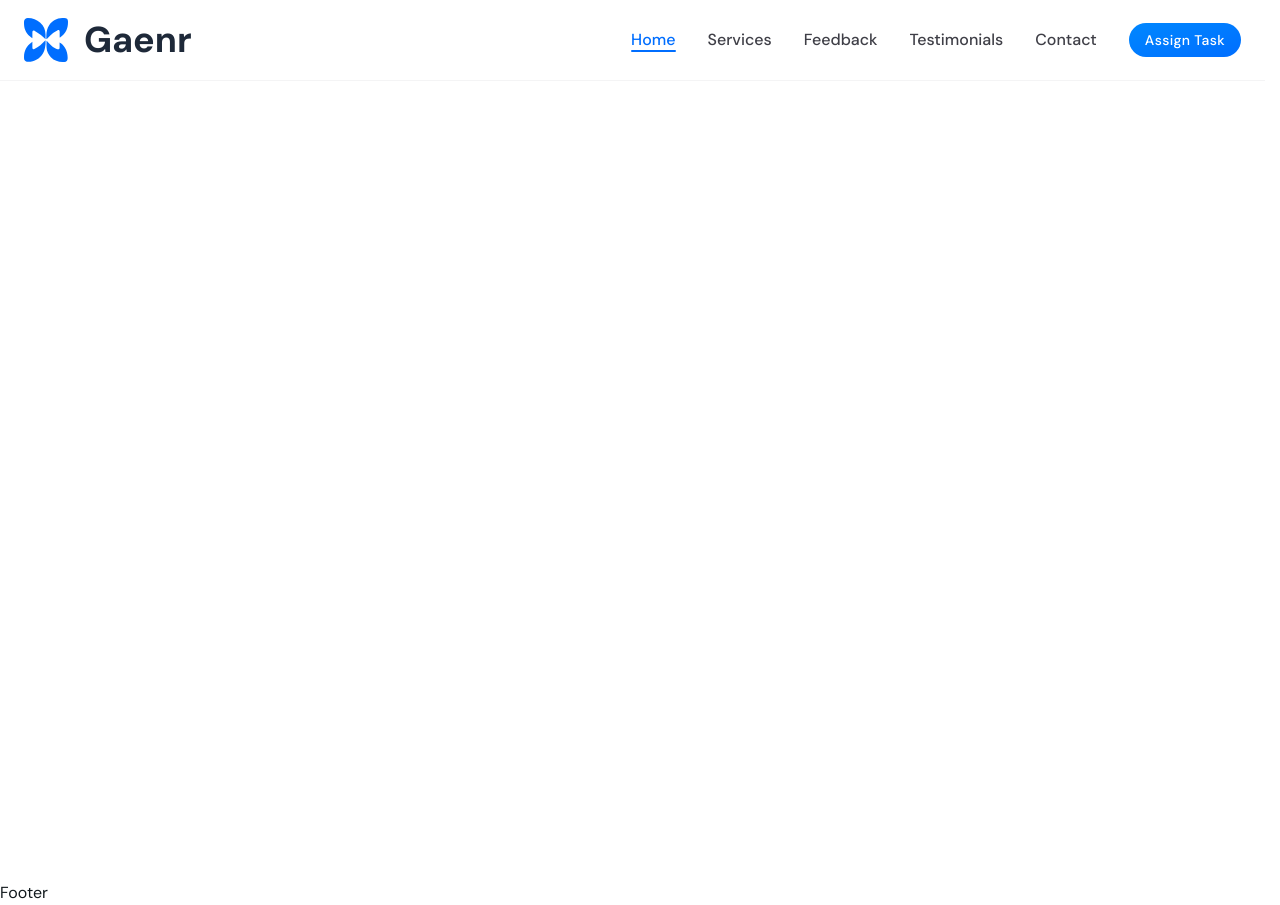
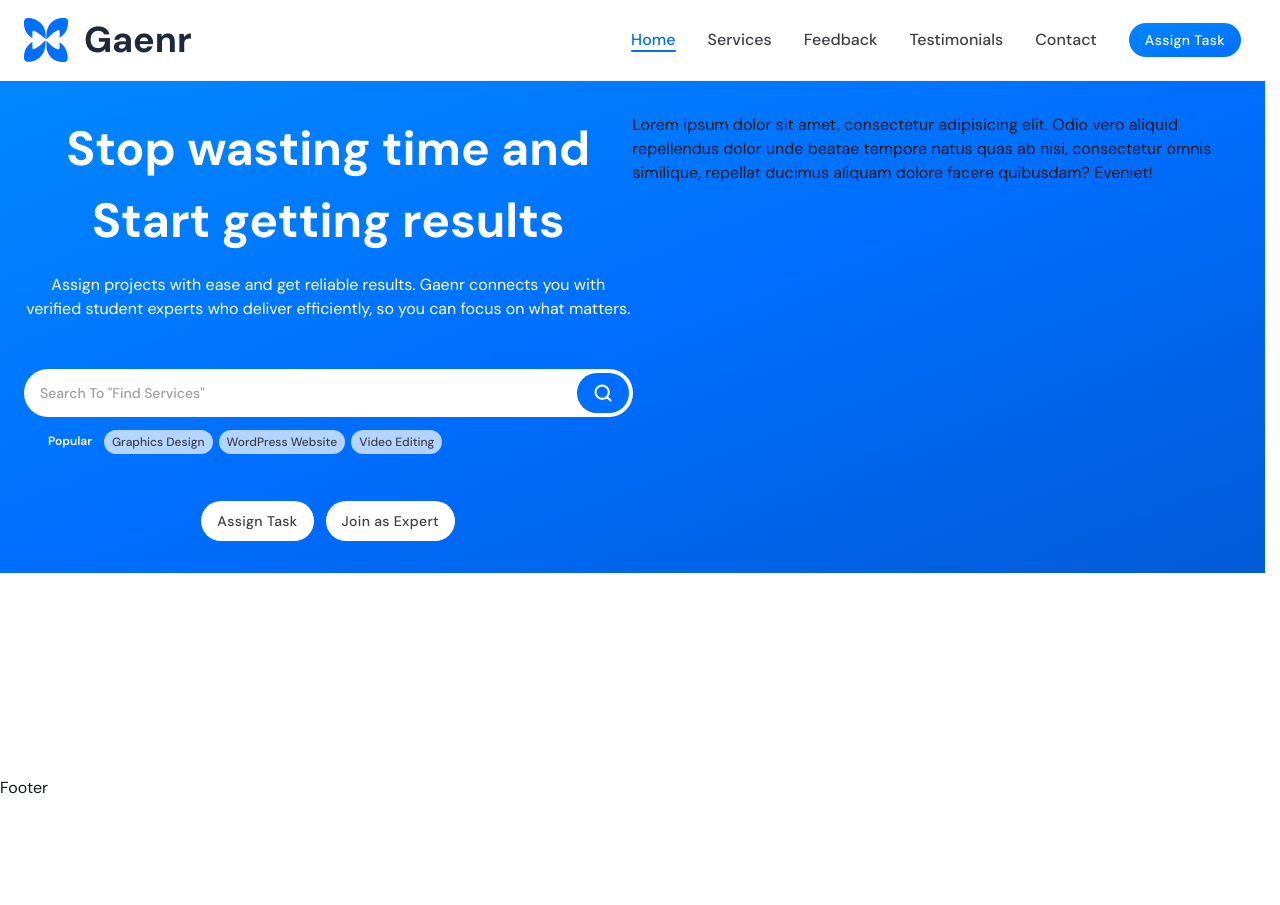
Before and after one commit to Gaenr/gaenr-beta-version, a Next.js app: page / in a window 1280 px wide. After the commit the page ends 800 px from the top, so only its background shows below. Built offline with nearby package versions, Linux system fonts and the light colour scheme.

Commit message:
--added header section 1 -- made a reusable button component

```diff
--- a/src/app/layout.tsx
+++ b/src/app/layout.tsx
@@ -45,11 +45,12 @@ export default function RootLayout({
 		<html lang="en">
 			<body
 				className={`${dmSans.variable} ${spaceMono.variable} text-foreground bg-background grid min-h-dvh grid-rows-[max-content_1fr] font-sans antialiased`}>
+				<PWARegister />
+
 				<NavBar />
 				{children}
 				<Footer />
 
-				<PWARegister />
 				<HotToast />
 			</body>
 		</html>
--- a/src/components/features/install-prompt.tsx
+++ b/src/components/features/install-prompt.tsx
@@ -11,11 +11,7 @@ export default function InstallPrompt() {
 	const [isVisible, setIsVisible] = useState(false)
 
 	useEffect(() => {
-		const handler = (e: Event) => {
-			e.preventDefault()
-			setDeferredPrompt(e)
-		}
-
+		const handler = (e: Event) => setDeferredPrompt(e)
 		window.addEventListener('beforeinstallprompt', handler)
 
 		return () => window.removeEventListener('beforeinstallprompt', handler)
@@ -34,7 +30,6 @@ export default function InstallPrompt() {
 
 	return (
 		<>
-			<button>hellow world</button>
 			<AnimatePresence>
 				{isVisible && (
 					<motion.div
--- a/src/components/icons/index.ts
+++ b/src/components/icons/index.ts
@@ -1,3 +1,4 @@
 export { CloseIcon } from './close'
 export { InstallIcon } from './install'
 export { MenuIcon } from './menu'
+export { SearchIcon } from './search'
--- /dev/null
+++ b/src/components/icons/search.tsx
@@ -0,0 +1,21 @@
+export const SearchIcon = (props: React.SVGProps<SVGSVGElement>) => {
+	return (
+		<svg
+			xmlns="http://www.w3.org/2000/svg"
+			aria-hidden="true"
+			fill="currentColor"
+			width="1em"
+			viewBox="0 0 24 24"
+			height="1em"
+			{...props}>
+			<path
+				fill="none"
+				stroke="currentColor"
+				strokeLinecap="round"
+				strokeLinejoin="round"
+				strokeWidth="2.5"
+				d="m21 21l-4.343-4.343m0 0A8 8 0 1 0 5.343 5.343a8 8 0 0 0 11.314 11.314"
+			/>
+		</svg>
+	)
+}
--- a/src/components/ui/button.tsx
+++ b/src/components/ui/button.tsx
@@ -1,3 +1,46 @@
-export default function Button() {
-	return <button>Button</button>
+export default function Button({
+	children,
+	color = 'default',
+	sizes = 'md',
+	radius = 'full',
+	startContent = null,
+	endContent = null,
+	fullWidth = false,
+	isDisabled = false
+}: {
+	children: React.ReactNode
+	color?: 'default' | 'primary'
+	sizes?: 'sm' | 'md' | 'lg'
+	radius?: 'none' | 'sm' | 'md' | 'lg' | 'full'
+	startContent?: React.ReactNode
+	endContent?: React.ReactNode
+	fullWidth?: boolean
+	isDisabled?: boolean
+}) {
+	const colorClasses = {
+		default: 'bg-white text-zinc-700 hover:text-primary',
+		primary: 'from-brand-600 to-brand-700 bg-linear-to-br text-white'
+	}
+	const sizesClasses = {
+		sm: 'h-8 text-sm px-3',
+		md: 'h-10 text-sm px-4',
+		lg: 'h-12 text-base px-6'
+	}
+	const radiusClasses = {
+		none: 'rounded-none',
+		sm: 'rounded-sm',
+		md: 'rounded-md',
+		lg: 'rounded-lg',
+		full: 'rounded-full'
+	}
+
+	return (
+		<button
+			className={`flex items-center justify-center gap-x-2 font-medium tracking-wide duration-200 ${colorClasses[color]} ${sizesClasses[sizes]} ${radiusClasses[radius]} ${fullWidth ? 'w-full' : 'w-max'}`}
+			disabled={isDisabled}>
+			{startContent}
+			{children}
+			{endContent}
+		</button>
+	)
 }
--- a/src/components/ui/header.tsx
+++ b/src/components/ui/header.tsx
@@ -1,5 +1,67 @@
+import Link from 'next/link'
+
+import Button from '@/components/ui/button'
+import SearchBar from '@/components/ui/searchbar'
+
 export default function Header() {
 	return (
-		<header className="from-brand-600 via-brand-700 to-brand-800 -bg-linear-to-br h-dvh w-full"></header>
+		<header className="from-brand-600 via-brand-700 to-brand-800 h-auto w-full bg-linear-to-br px-6 py-8">
+			<div className="lg:max-w-8xl mx-auto grid w-full max-w-3xl grid-cols-1 gap-y-16 lg:grid-cols-2">
+				<section className="flex flex-col items-center gap-y-8 sm:gap-y-12">
+					<article className="flex flex-col items-center gap-y-4">
+						<h1 className="flex flex-col items-center text-center text-[clamp(1rem,7vw,2rem)] font-bold text-white sm:text-[clamp(1rem,7vw,3rem)]">
+							Stop wasting time and Start getting results
+						</h1>
+						<p className="hidden text-center text-white sm:block">
+							Assign projects with ease and get reliable results. Gaenr connects
+							you with verified student experts who deliver efficiently, so you
+							can focus on what matters.
+						</p>
+					</article>
+
+					<div className="w-full space-y-3 self-stretch">
+						<SearchBar />
+						<div className="hidden items-center gap-x-3 px-6 sm:flex">
+							<p className="text-xs font-semibold text-white">Popular</p>
+							<ul className="flex items-center gap-x-1.5">
+								<li key="popular-1">
+									<Link
+										href="/service/graphics-design"
+										className="rounded-full bg-white/70 px-2 py-1 text-xs font-medium text-zinc-700 duration-200 hover:bg-white">
+										Graphics Design
+									</Link>
+								</li>
+								<li key="popular-2">
+									<Link
+										href="/service/wordpress-website"
+										className="rounded-full bg-white/70 px-2 py-1 text-xs font-medium text-zinc-700 duration-200 hover:bg-white">
+										WordPress Website
+									</Link>
+								</li>
+								<li key="popular-3">
+									<Link
+										href="/service/video-editing"
+										className="rounded-full bg-white/70 px-2 py-1 text-xs font-medium text-zinc-700 duration-200 hover:bg-white">
+										Video Editing
+									</Link>
+								</li>
+							</ul>
+						</div>
+					</div>
+
+					<div className="flex items-center gap-x-3">
+						<Button>Assign Task</Button>
+						<Button>Join as Expert</Button>
+					</div>
+				</section>
+
+				<section>
+					Lorem ipsum dolor sit amet, consectetur adipisicing elit. Odio vero
+					aliquid repellendus dolor unde beatae tempore natus quas ab nisi,
+					consectetur omnis similique, repellat ducimus aliquam dolore facere
+					quibusdam? Eveniet!
+				</section>
+			</div>
+		</header>
 	)
 }
--- a/src/components/ui/navbar.tsx
+++ b/src/components/ui/navbar.tsx
@@ -2,12 +2,12 @@
 
 import Image from 'next/image'
 
+import { AnimatePresence, motion } from 'framer-motion'
 import Link from 'next/link'
+import { usePathname } from 'next/navigation'
 import { useState } from 'react'
 
 import { CloseIcon, MenuIcon } from '@/components/icons'
-import { AnimatePresence, motion } from 'framer-motion'
-import { usePathname } from 'next/navigation'
 
 const navLinks = [
 	{
@@ -134,7 +134,7 @@ export default function NavBar() {
 							<li className="mb-2">
 								<Link
 									href="/"
-									className="from-brand-600 to-brand-700 rounded-md bg-linear-to-br px-3 py-1.5 text-sm font-medium tracking-wide text-white capitalize duration-200"
+									className="from-brand-600 to-brand-700 rounded-md bg-linear-to-br px-3 py-1.5 text-sm font-medium tracking-wide text-white"
 									onClick={() => setShowMenu(false)}>
 									Assign Task
 								</Link>
--- /dev/null
+++ b/src/components/ui/searchbar.tsx
@@ -0,0 +1,27 @@
+'use client'
+
+import { usePathname, useRouter, useSearchParams } from 'next/navigation'
+
+import { SearchIcon } from '@/components/icons'
+
+export default function SearchBar() {
+	const searchParams = useSearchParams()
+	const router = useRouter()
+	const pathname = usePathname()
+
+	return (
+		<form className="flex items-center">
+			<input
+				type="text"
+				placeholder='Search To "Find Services"'
+				autoComplete="OFF"
+				className="block h-12 w-full self-stretch rounded-full bg-white pr-18 pl-4 text-sm font-medium outline-2 outline-offset-2 outline-transparent placeholder:text-zinc-400 focus:outline-white"
+			/>
+			<button
+				type="submit"
+				className="bg-primary active:bg-primary-dark -ml-14 inline-flex h-10 items-center justify-center rounded-full px-4 duration-200">
+				<SearchIcon className="size-5 text-white" />
+			</button>
+		</form>
+	)
+}
--- a/src/css/global.css
+++ b/src/css/global.css
@@ -13,6 +13,7 @@
 	--color-foreground: var(--foreground);
 
 	--color-primary: #006eff;
+	--color-primary-dark: #005bd7;
 
 	--color-brand-600: #0087ff;
 	--color-brand-700: #006eff;
```
